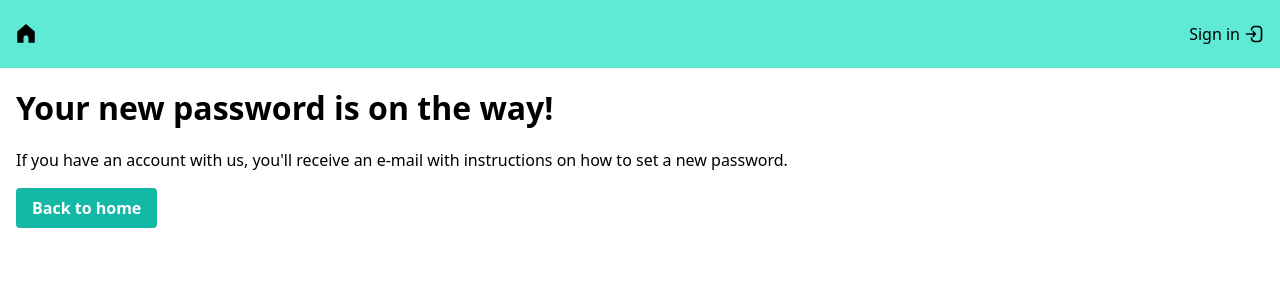
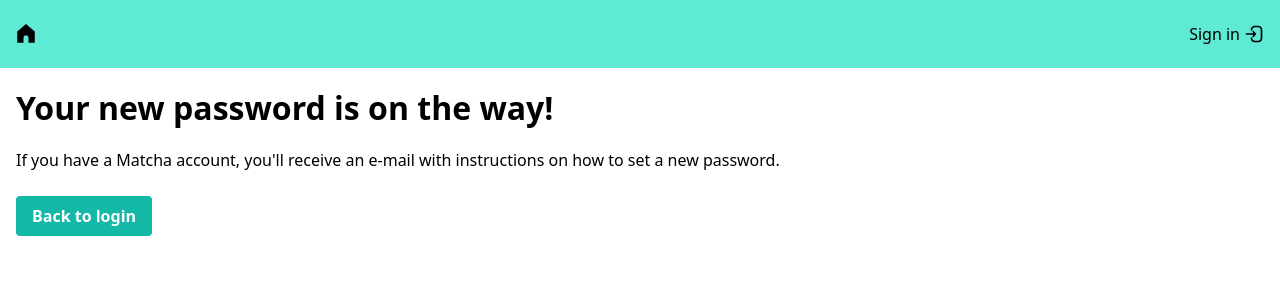
Before and after one commit to tentaclepurple/42_matcha, a SvelteKit app in the folder front/: page /forget-password/confirm in a window 1280 px wide. Shown: the top 300 px of the page. Built offline with nearby package versions, Linux system fonts and the light colour scheme.

Commit message:
Improve forget password screen

```diff
--- a/front/src/routes/forget-password/confirm/+page.svelte
+++ b/front/src/routes/forget-password/confirm/+page.svelte
@@ -7,18 +7,18 @@
 <PageWrapper>
 	<h1 class="mb-4">Your new password is on the way!</h1>
 	<div>
-		<p class="mb-4">
-			If you have an account with us, you'll receive an e-mail with instructions on how to set a new
+		<p class="mb-6">
+			If you have a Matcha account, you'll receive an e-mail with instructions on how to set a new
 			password.
 		</p>
 		<Button
 			level="primary"
 			type="button"
 			onclick={() => {
-				goto('/', { replaceState: true });
+				goto('/login', { replaceState: true });
 			}}
 		>
-			Back to home
+			Back to login
 		</Button>
 	</div>
 </PageWrapper>
```
